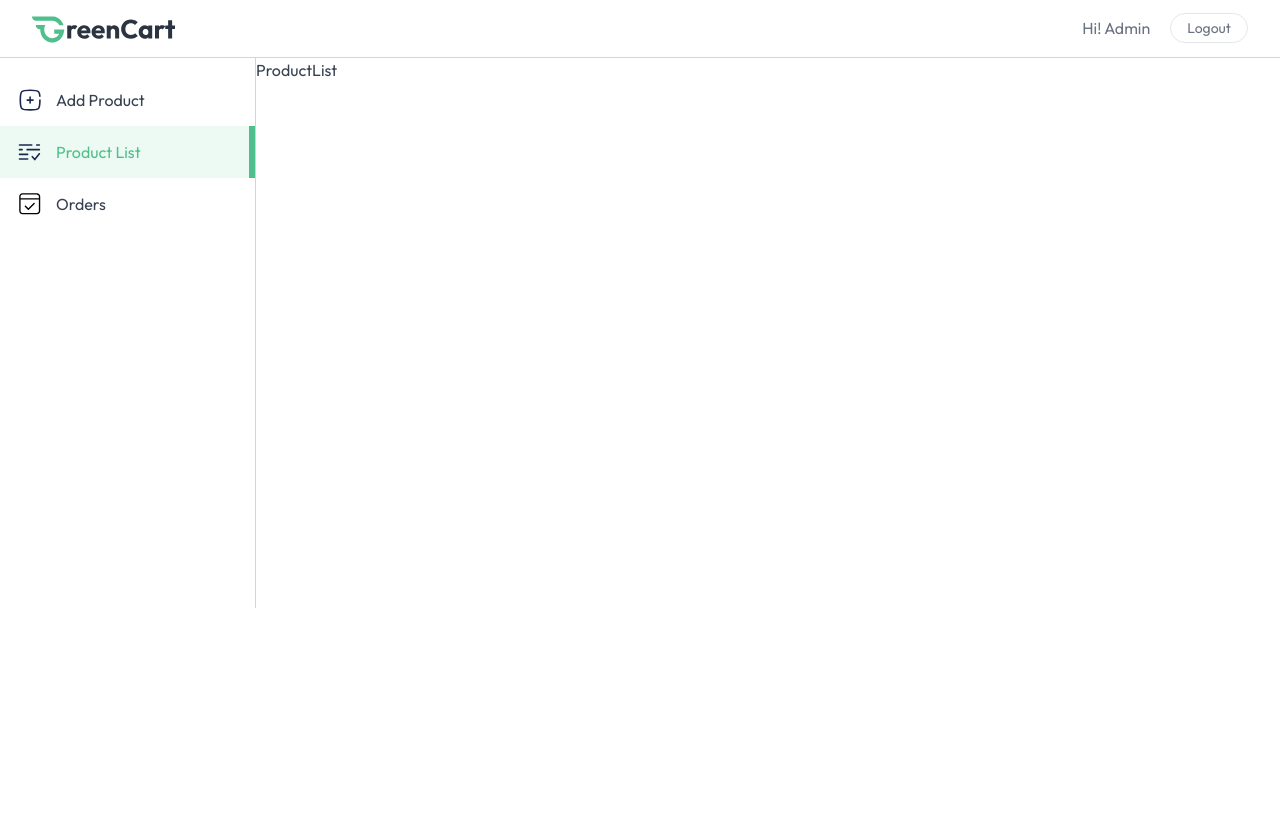
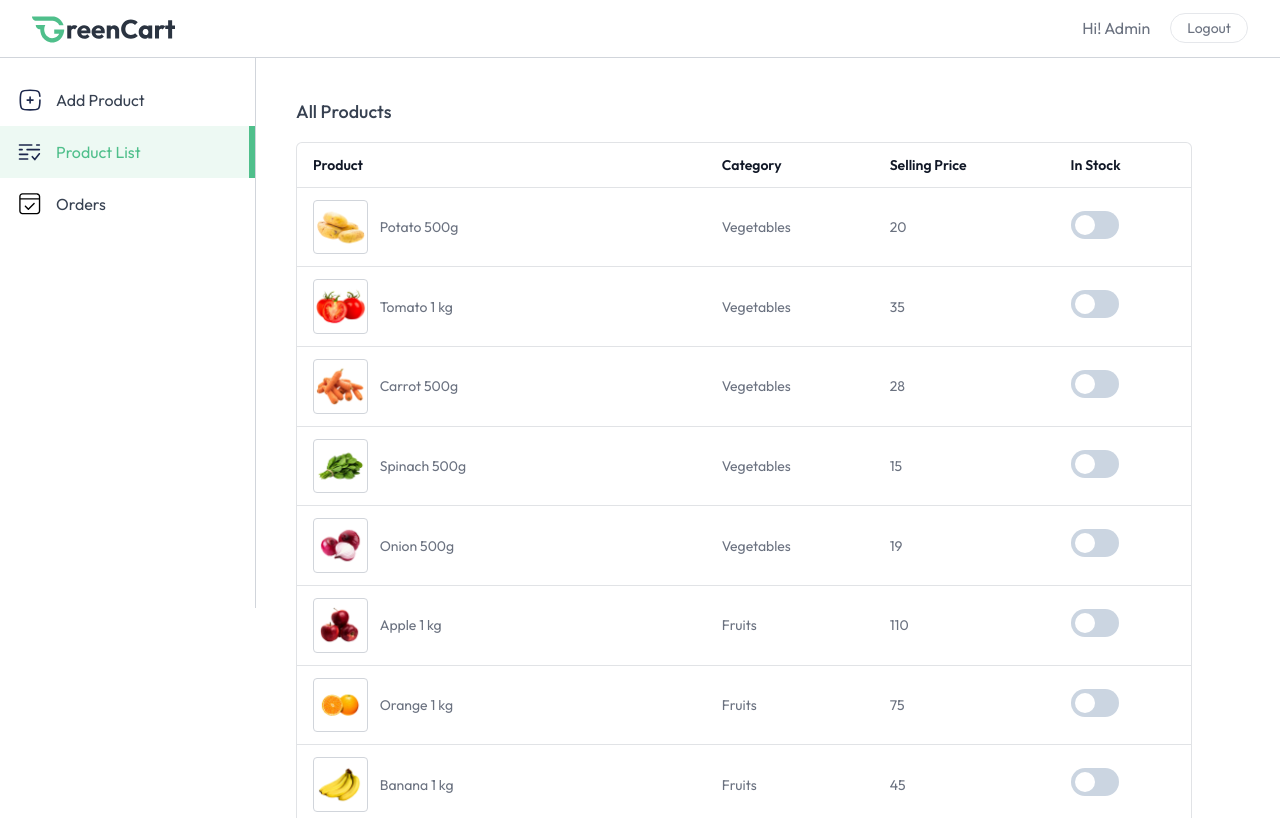
Before and after one commit to jim2107054/GreenCart, a React (Vite) app in the folder frontend/: page /seller/product-list in a window 1280 px wide. Both pictures are taken after typing "name@example.com", "Sample123" into the empty fields and a click on the button "Login". Built offline with nearby package versions, Linux system fonts and the light colour scheme; a web font is replaced by a local one.

Commit message:
created product list page

```diff
--- a/frontend/src/pages/seller/ProductList.jsx
+++ b/frontend/src/pages/seller/ProductList.jsx
@@ -1,9 +1,49 @@
-import React from 'react'
+import { useAppContext } from "../../context/AppContext";
 
 const ProductList = () => {
-  return (
-    <div>ProductList</div>
-  )
+
+  const {products, currency} = useAppContext();
+
+    return (
+        <div className="no-scrollbar flex-1 h-[95vh] overflow-y-scroll flex flex-col justify-between">
+            <div className="w-full md:p-10 p-4">
+                <h2 className="pb-4 text-lg font-medium">All Products</h2>
+                <div className="flex flex-col items-center max-w-4xl w-full overflow-hidden rounded-md bg-white border border-gray-500/20">
+                    <table className="md:table-auto table-fixed w-full overflow-hidden">
+                        <thead className="text-gray-900 text-sm text-left">
+                            <tr>
+                                <th className="px-4 py-3 font-semibold truncate">Product</th>
+                                <th className="px-4 py-3 font-semibold truncate">Category</th>
+                                <th className="px-4 py-3 font-semibold truncate hidden md:block">Selling Price</th>
+                                <th className="px-4 py-3 font-semibold truncate">In Stock</th>
+                            </tr>
+                        </thead>
+                        <tbody className="text-sm text-gray-500">
+                            {products.map((product) => (
+                                <tr key={product._id} className="border-t border-gray-500/20">
+                                    <td className="md:px-4 pl-2 md:pl-4 py-3 flex items-center space-x-3 truncate">
+                                        <div className="border border-gray-300 rounded overflow-hidden">
+                                            <img src={product.image[0]} alt="Product" className="w-16" />
+                                        </div>
+                                        <span className="truncate max-sm:hidden w-full">{product.name}</span>
+                                    </td>
+                                    <td className="px-4 py-3">{product.category}</td>
+                                    <td className="px-4 py-3 max-sm:hidden">{currency}{product.offerPrice}</td>
+                                    <td className="px-4 py-3">
+                                        <label className="relative inline-flex items-center cursor-pointer text-gray-900 gap-3">
+                                            <input type="checkbox" className="sr-only peer" />
+                                            <div className="w-12 h-7 bg-slate-300 rounded-full peer peer-checked:bg-blue-600 transition-colors duration-200"></div>
+                                            <span className="dot absolute left-1 top-1 w-5 h-5 bg-white rounded-full transition-transform duration-200 ease-in-out peer-checked:translate-x-5"></span>
+                                        </label>
+                                    </td>
+                                </tr>
+                            ))}
+                        </tbody>
+                    </table>
+                </div>
+            </div>
+        </div>
+    );
 }
 
 export default ProductList
```
